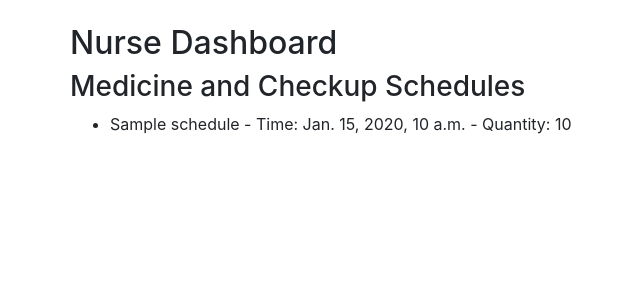
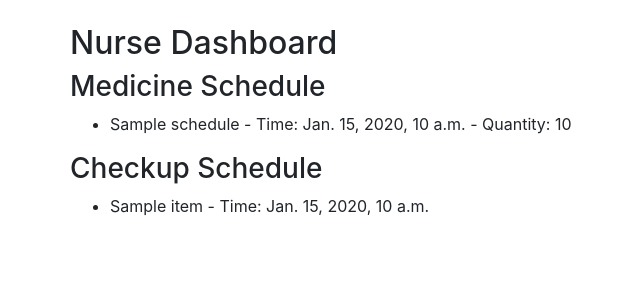
Before and after one commit to sheikhDipta003/Bela-Sheshe, a Django app: template belasheshe/nurse/templates/nurse/dashboard.html in a window 1280 px wide. Shown: the top 300 px of the page, without its empty margins (15-655 px from the left). Run offline with Django 4.2, Linux system fonts and the light colour scheme; the template is opened without the code that fills it: most values are stand-ins (such as "Sample title", 1, 10 or a date in 2020); parts of the project's set-up code (start-up, migrations or seed data) failed here and were passed over.

Commit message:
display checkupschedule along with MedicineSched

```diff
--- a/belasheshe/nurse/templates/nurse/dashboard.html
+++ b/belasheshe/nurse/templates/nurse/dashboard.html
@@ -9,11 +9,19 @@
     <div class="container mt-4">
         <h2>Nurse Dashboard</h2>
 
-        <!-- Display medicine and checkup schedules -->
-        <h3>Medicine and Checkup Schedules</h3>
+        <!-- Display medicine schedule -->
+        <h3>Medicine Schedule</h3>
         <ul>
-            {% for schedule in schedules %}
+            {% for schedule in medicine_schedule %}
                 <li>{{ schedule.name }} - Time: {{ schedule.time }} - Quantity: {{ schedule.quantity }}</li>
+            {% endfor %}
+        </ul>
+
+        <!-- Display checkup schedule -->
+        <h3>Checkup Schedule</h3>
+        <ul>
+            {% for schedule in checkup_schedule %}
+                <li>{{ schedule.item }} - Time: {{ schedule.time }}</li>
             {% endfor %}
         </ul>
     </div>
```
